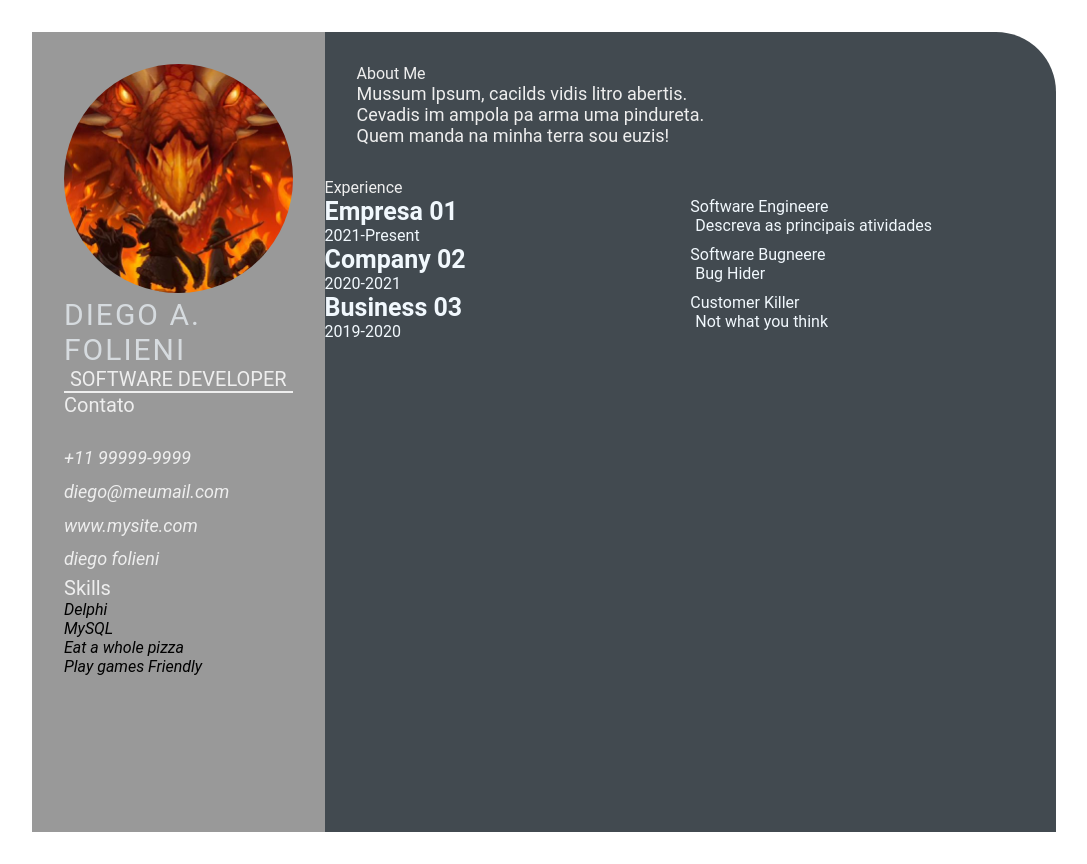
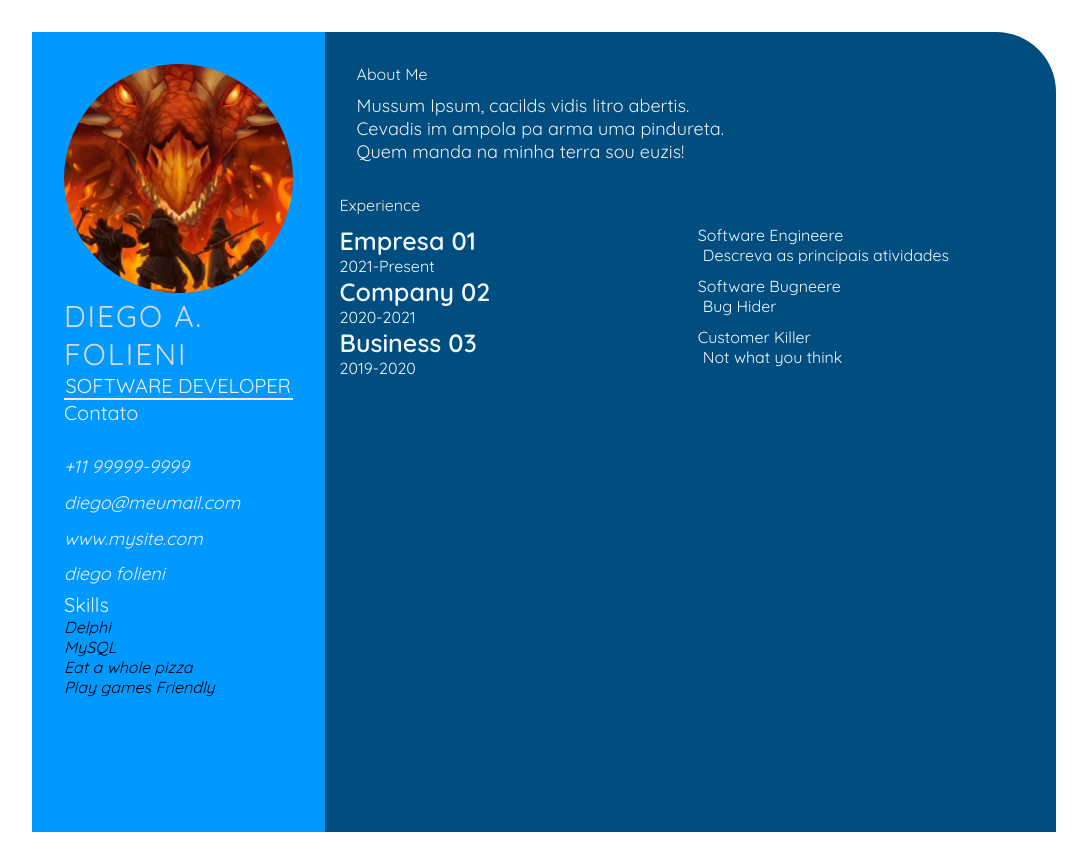
Before and after one commit to diegofolieni/diegofolieni.github.io, a plain HTML site: page index.html in a window 1280 px wide. Shown: the whole page, without its empty margins (96-1183 px from the left). Drawn offline with Linux system fonts and the light colour scheme.

Commit message:
Feat add job experience (#7)
* feature: Add Experience info

* change little details in the style

* Little change in style

```diff
--- a/style/style.css
+++ b/style/style.css
@@ -1,9 +1,10 @@
+@import url('https://fonts.googleapis.com/css2?family=Quicksand:wght@400;500;600&display=swap');
 * {
     margin: 0;
     padding: 0;
     box-sizing: border-box;
     list-style: none;
-    font-family: 'Roboto', sans-serif;
+    font-family: 'Quicksand', 'Roboto', sans-serif;
 }
 
 .resume-contents {
@@ -17,13 +18,13 @@
 .left-section {
     grid-column: span 2;
     height: 100%;
-    background-color: #999999;
+    background-color: #0099ff;
 }
 
 .right-section {
     grid-column: span 5;
     height: 100%;
-    background-color: #424a50;
+    background-color: #004d80;
     border-radius: 0px 60px 0px 0px;
 }
 
@@ -92,6 +93,7 @@
 
 .right-title {
     color: #eeeeee;
+    margin-bottom: 10px;
 }
 
 .gap {
@@ -135,3 +137,6 @@
     font-size: 16px;
     padding-left: 5px;
 }
+.experience-gap{
+    margin-left: 15px;
+}
```
